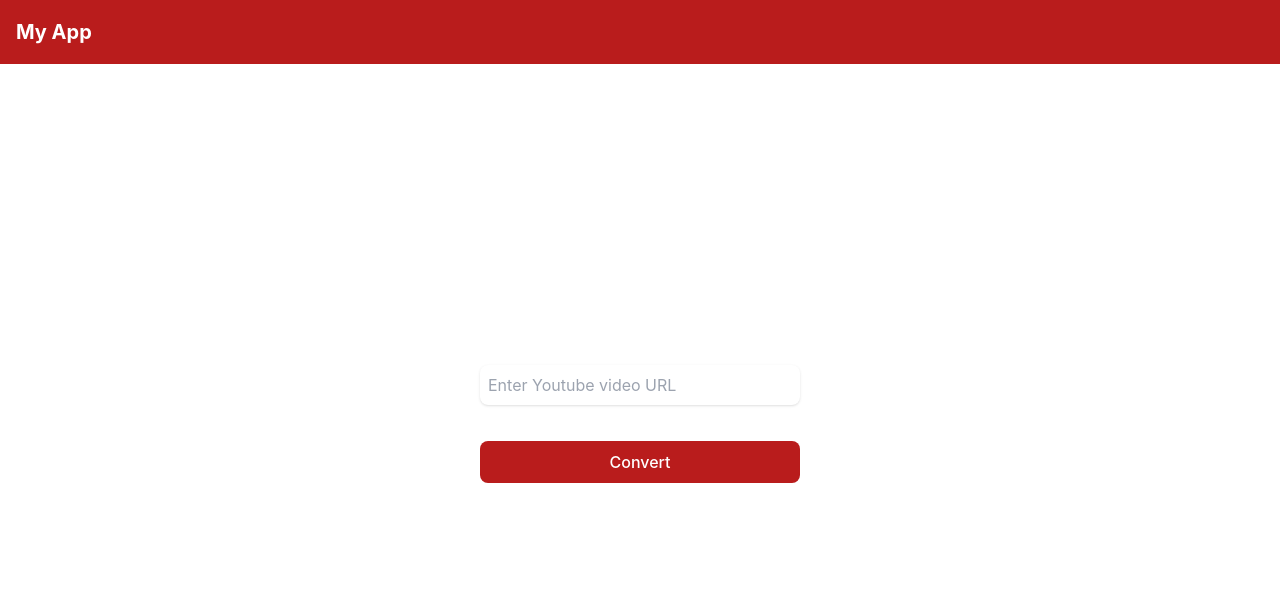
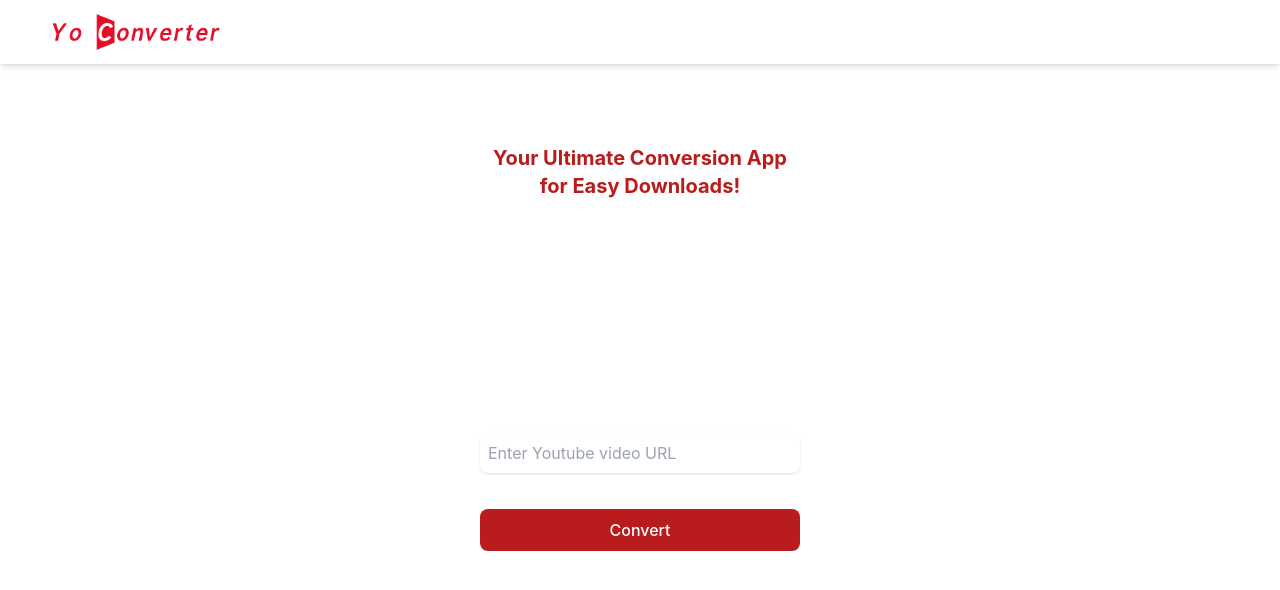
Before and after one commit to BagasDhitya/video-converter, a React (Vite) app: page / in a window 1280 px wide. Shown: the top 590 px of the page. Built offline with nearby package versions, Linux system fonts and the light colour scheme.

Commit message:
added logo and wording

```diff
--- a/src/App.tsx
+++ b/src/App.tsx
@@ -28,6 +28,9 @@ const VideoConverter: React.FC = () => {
   return (
     <div className="flex flex-col items-center justify-start w-screen min-h-screen bg-white">
       <Navbar />
+      <div className='mt-20'>
+        <p className='text-red-700 text-center font-bold text-xl'>Your Ultimate Conversion App {<br />} for Easy Downloads!</p>
+      </div>
       <div className="my-auto flex flex-col gap-y-5">
         <input
           className="p-2 mb-4 rounded-lg bg-white text-black shadow w-80"
--- a/src/components/Navbar.tsx
+++ b/src/components/Navbar.tsx
@@ -1,10 +1,18 @@
 import React from 'react';
+import YoLogo from "../assets/logo.png"
 
 const Navbar: React.FC = () => {
     return (
-        <nav className="flex items-center justify-between w-screen h-16 bg-red-700">
+        <nav className="flex items-center justify-between w-screen h-16 bg-white shadow-md">
             <div className="ml-4">
-                <a href="#" className="text-white font-bold text-xl">My App</a>
+                <a href="#" className="text-white font-bold text-xl">
+                    <img
+                        className='ml-5'
+                        height={100}
+                        width={200}
+                        src={YoLogo}
+                    />
+                </a>
             </div>
         </nav>
     );
```
Also changed, not shown: src/assets/logo.png (added).
